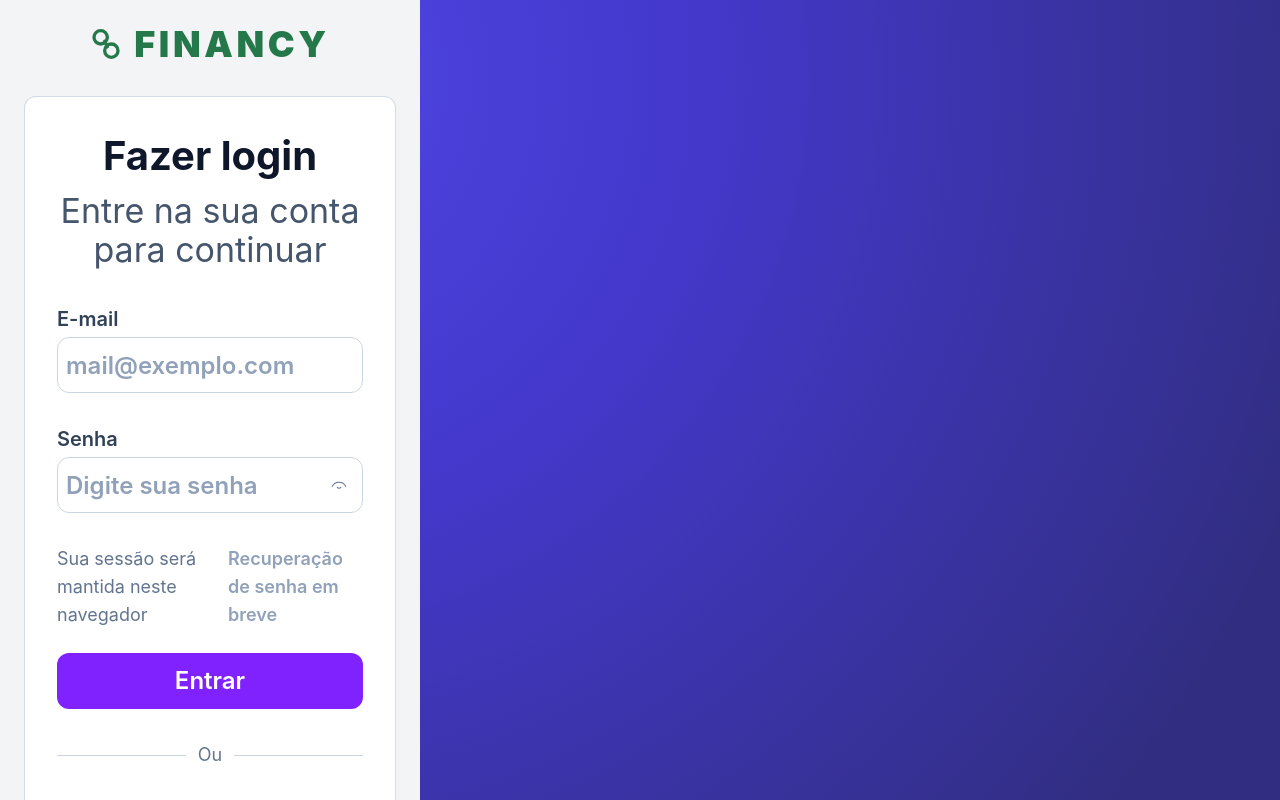
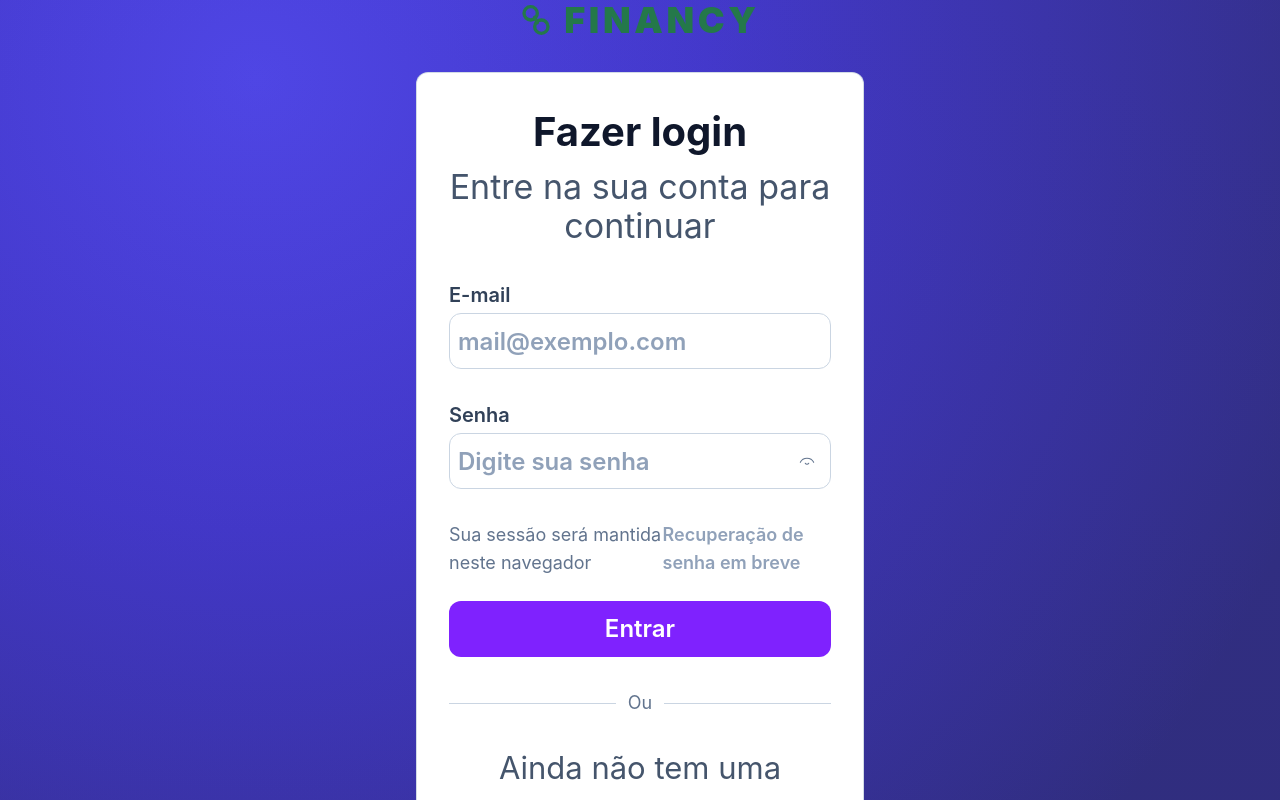
Before and after one commit to ileonardo-c/pos_rocketseat-tech360-financy, a React (Vite) app in the folder frontend/: page / in a window 1280 px wide. Shown: the top 800 px of the page. Built offline with nearby package versions, Linux system fonts and the light colour scheme; no server answers.

Commit message:
fix(frontend): restaura auth-layout na tela de login

```diff
--- a/frontend/src/pages/signin-page.tsx
+++ b/frontend/src/pages/signin-page.tsx
@@ -70,7 +70,7 @@ export const SigninPage = () => {
   }
 
   return (
-    <main className="min-h-screen bg-[#f3f4f6] px-4 py-8 text-slate-700 sm:py-12">
+    <main className="auth-layout min-h-screen bg-[#f3f4f6] px-4 py-8 text-slate-700 sm:py-12">
       <div className="mx-auto w-full max-w-[448px]">
         <header className="mb-6 flex items-center justify-center gap-3 text-[#24784A] sm:mb-8">
           <svg
```
